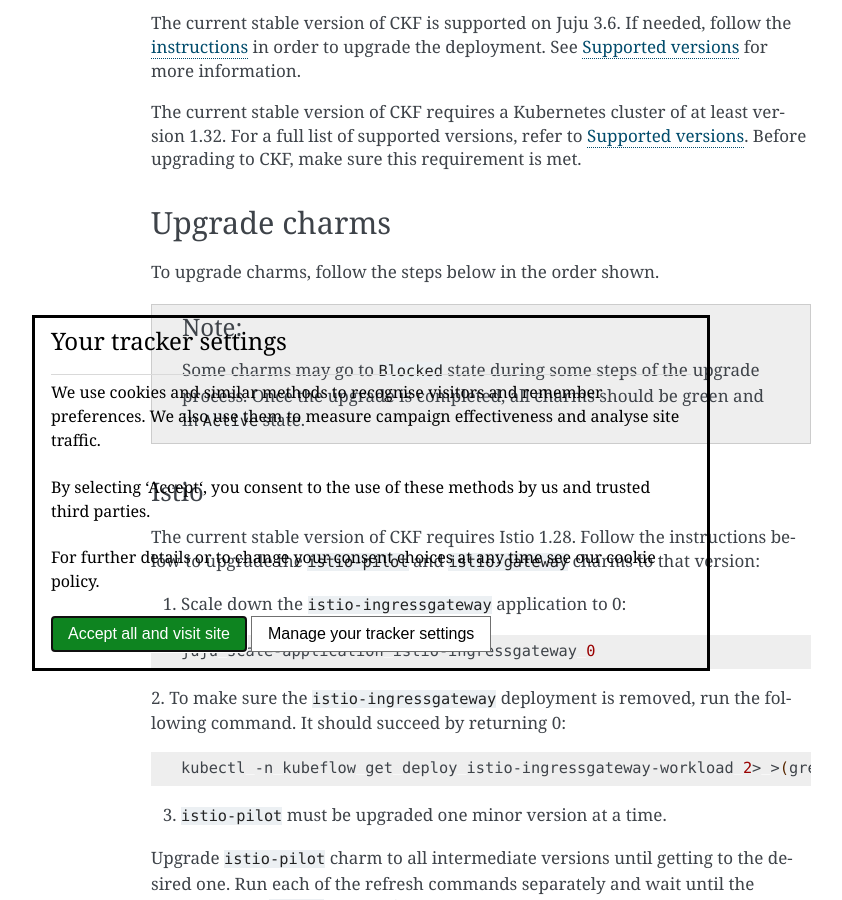
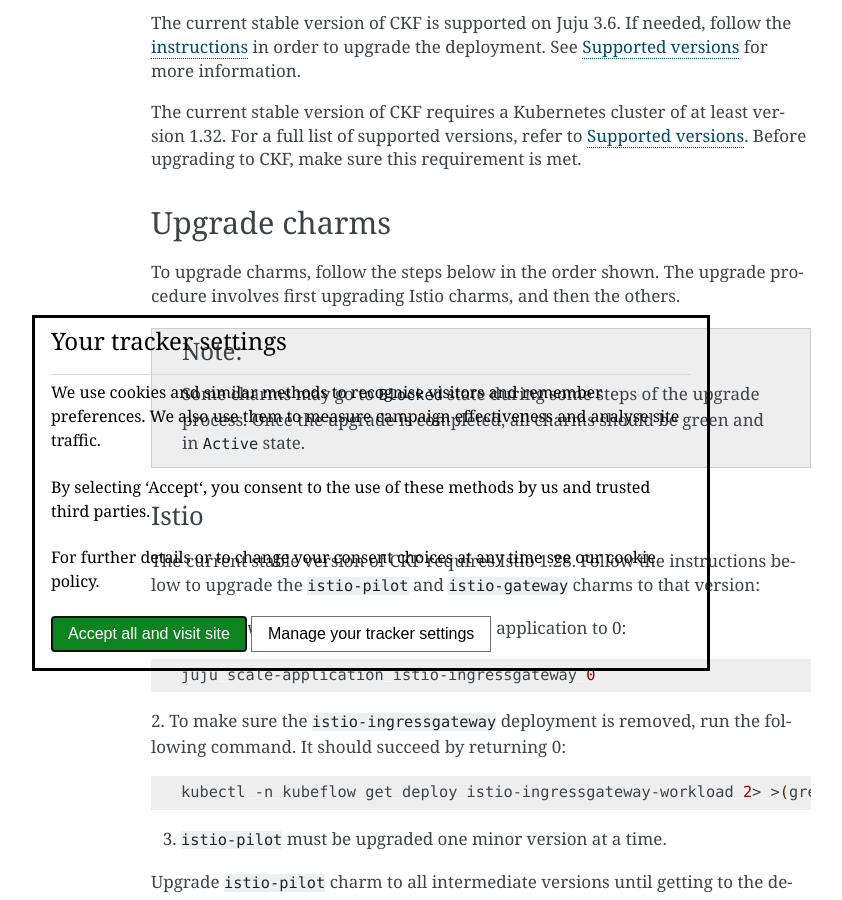
Before and after one commit to canonical/charmed-kubeflow-documentation, a Sphinx documentation site: the page built from docs/how-to/manage/upgrade/upgrade-1.10-1.11.rst, in a window 1280 px wide and 900 px high, scrolled down 927 px. Shown: the whole window, without its empty margins (269-1111 px from the left). Built offline with Sphinx 7.4.7, drawn with Linux system fonts in a browser that asks for light colours.

Commit message:
chore: address review comments

```diff
--- a/docs/how-to/manage/upgrade/upgrade-1.10-1.11.rst
+++ b/docs/how-to/manage/upgrade/upgrade-1.10-1.11.rst
@@ -48,6 +48,7 @@
 ---------------------
 
 To upgrade charms, follow the steps below in the order shown.
+The upgrade procedure involves first upgrading Istio charms, and then the others.
 
 .. note::
 
```
